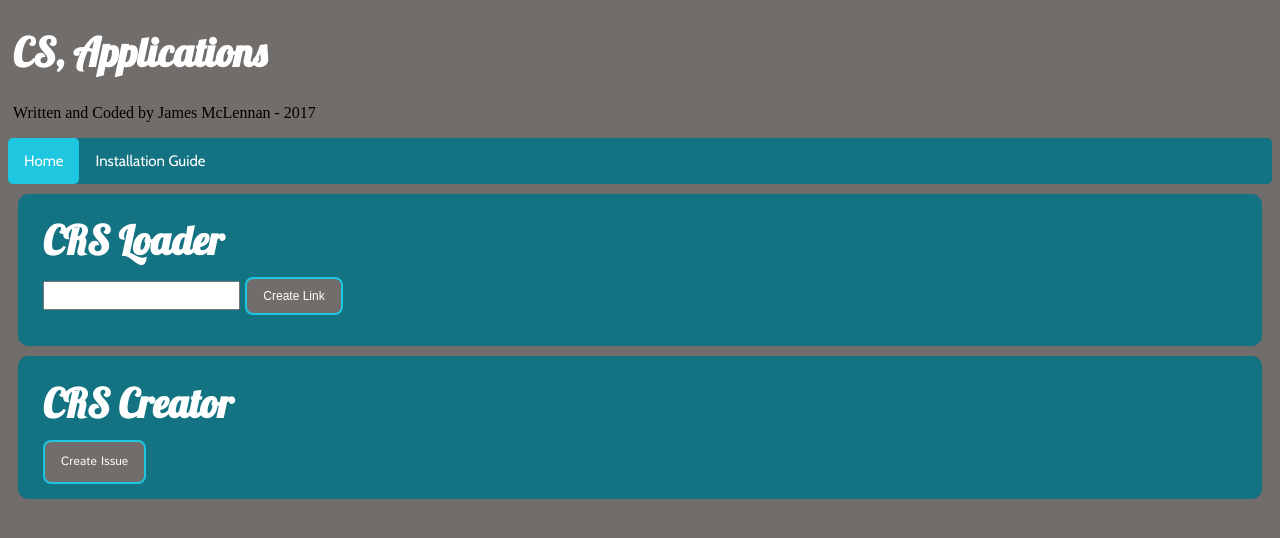
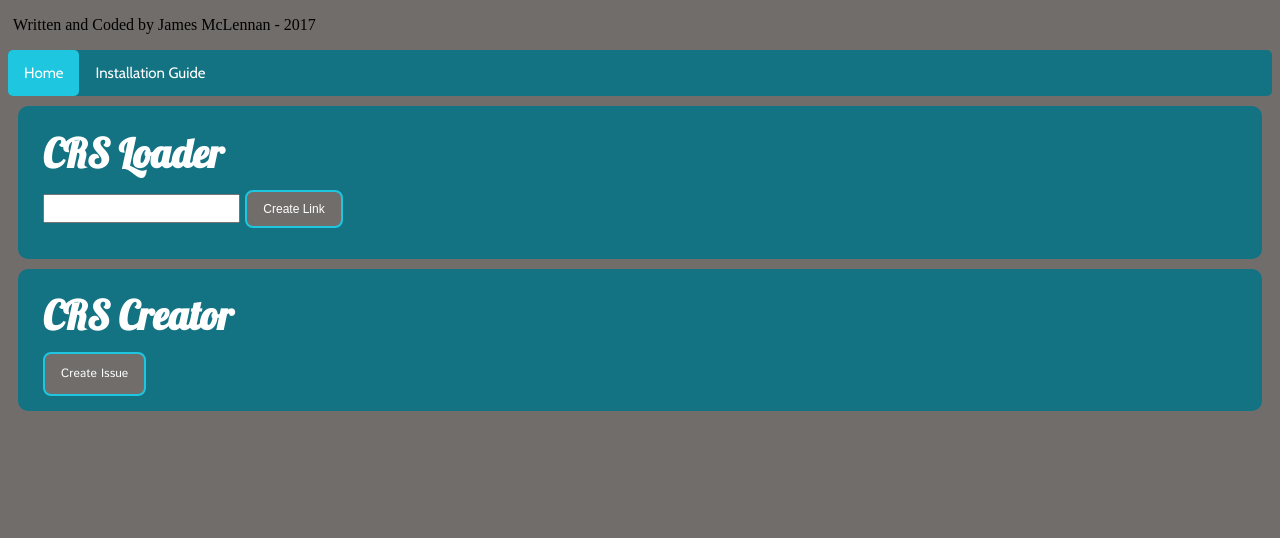
Before and after one commit to JamesMcLennan/JamesMcLennan.github.io, a plain HTML site: page index.html in a window 1280 px wide. Drawn offline with nearby package versions, Linux system fonts and the light colour scheme.

Commit message:
Small change to index
Mainly testing the speed of git pages

```diff
--- a/index.html
+++ b/index.html
@@ -5,7 +5,7 @@
     <link href='https://fonts.googleapis.com/css?family=Istok+Web' rel='stylesheet' type='text/css'>
     <link href="https://fonts.googleapis.com/css?family=Cabin" rel="stylesheet">
     <link rel="stylesheet" type="text/css" href="css/master.css">
-
+	<title>CS</title>
     <script>
     var counter = 0;
     var refNum;
@@ -114,7 +114,6 @@
 <body>
     <div class="wrapper">
         <div class="divback">
-            <h1 class="title">CS, Applications</h1>
             <p>Written and Coded by James McLennan - 2017</p>
         </div>
         <nav class="nav">
```
